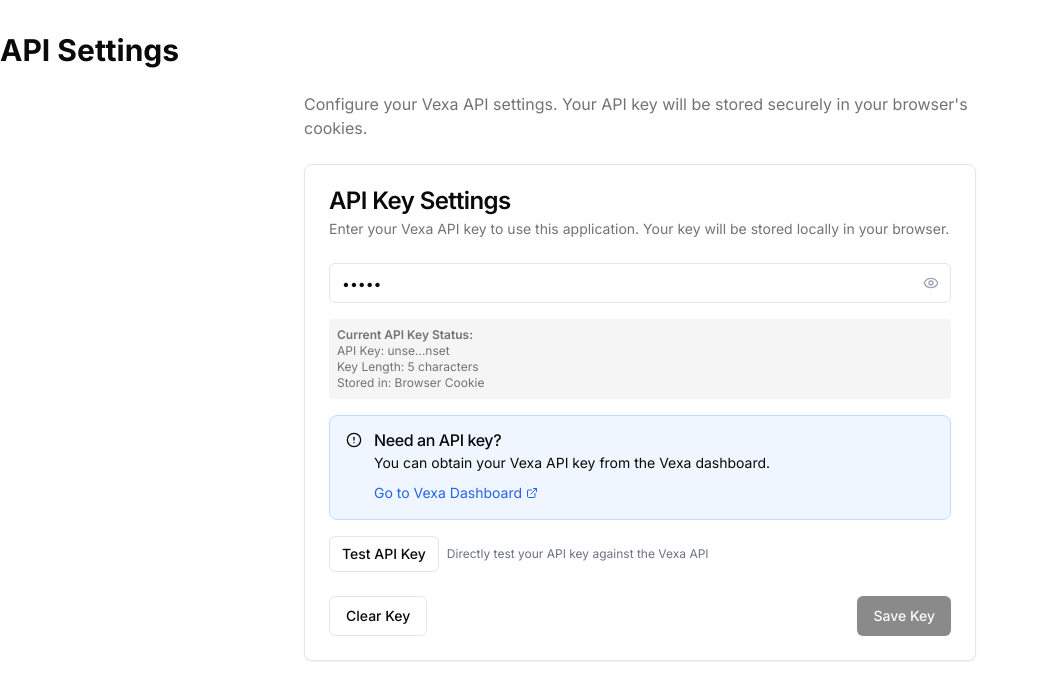
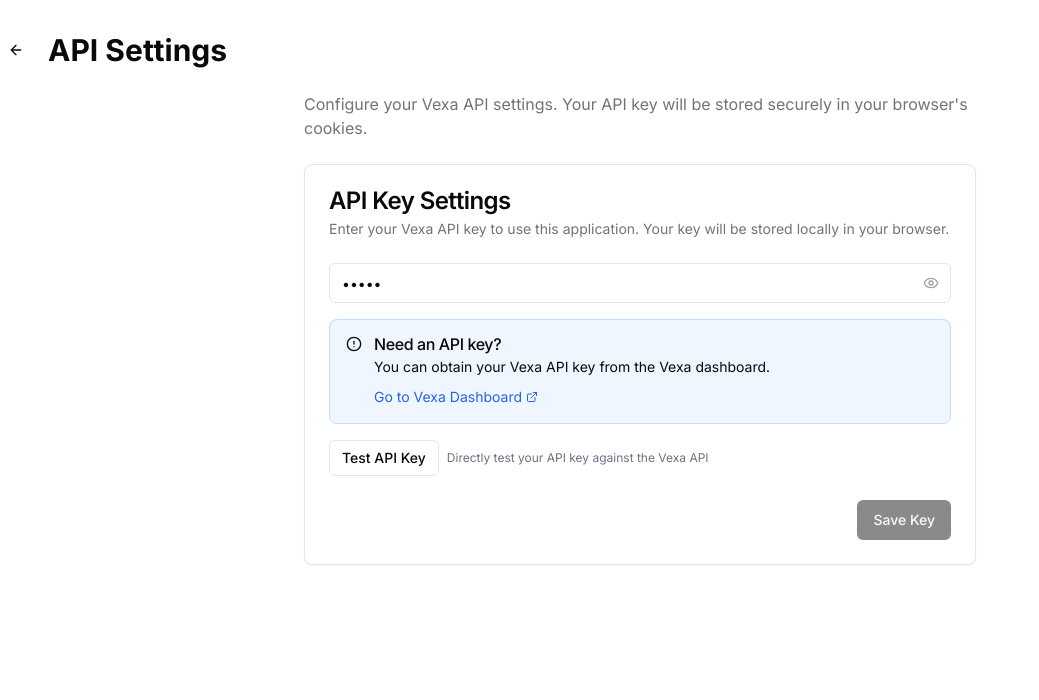
Before and after one commit to pablomadrigal/Verbia, a Next.js app: page /settings in a window 1280 px wide. Shown: the top 700 px of the page, without its empty margins (0-1039 px from the left). Built offline with nearby package versions, Linux system fonts and the light colour scheme; no server answers.

Commit message:
UI updates

```diff
--- a/app/settings/page.tsx
+++ b/app/settings/page.tsx
@@ -1,4 +1,7 @@
 import { ApiKeySettings } from "@/components/transcription/api-key-settings"
+import Link from "next/link"
+import { ArrowLeft } from "lucide-react"
+import { Button } from "@/components/ui/button"
 
 export const metadata = {
   title: "API Settings - Vexa",
@@ -8,7 +11,14 @@ export const metadata = {
 export default function SettingsPage() {
   return (
     <div className="container py-8 mx-auto">
-      <h1 className="text-3xl font-bold mb-6">API Settings</h1>
+      <div className="flex items-center mb-6">
+        <Link href="/" className="mr-4">
+          <Button variant="ghost" size="icon" className="h-8 w-8">
+            <ArrowLeft className="h-5 w-5" />
+          </Button>
+        </Link>
+        <h1 className="text-3xl font-bold">API Settings</h1>
+      </div>
 
       <div className="max-w-2xl mx-auto">
         <p className="text-muted-foreground mb-6">
--- a/components/transcription/api-key-settings.tsx
+++ b/components/transcription/api-key-settings.tsx
@@ -97,15 +97,6 @@ export function ApiKeySettings() {
           </div>
         </div>
 
-        {savedKey && (
-          <div className="text-xs text-muted-foreground bg-muted p-2 rounded">
-            <p className="font-semibold">Current API Key Status:</p>
-            <p>API Key: {savedKey ? (showKey ? savedKey : `${savedKey.substring(0, 4)}...${savedKey.substring(savedKey.length - 4)}`) : "None"}</p>
-            <p>Key Length: {savedKey?.length || 0} characters</p>
-            <p>Stored in: Browser Cookie</p>
-          </div>
-        )}
-
         <Alert className="bg-blue-50 border-blue-200">
           <AlertCircle className="h-4 w-4 text-blue-500" />
           <AlertTitle>Need an API key?</AlertTitle>
@@ -144,10 +135,7 @@ export function ApiKeySettings() {
 
         {savedKey && <ApiKeyTester />}
       </CardContent>
-      <CardFooter className="flex justify-between">
-        <Button variant="outline" onClick={handleClearKey} disabled={!savedKey}>
-          Clear Key
-        </Button>
+      <CardFooter className="flex justify-end">
         <Button onClick={handleSaveKey} disabled={!apiKey || apiKey === savedKey}>
           Save Key
         </Button>
```
